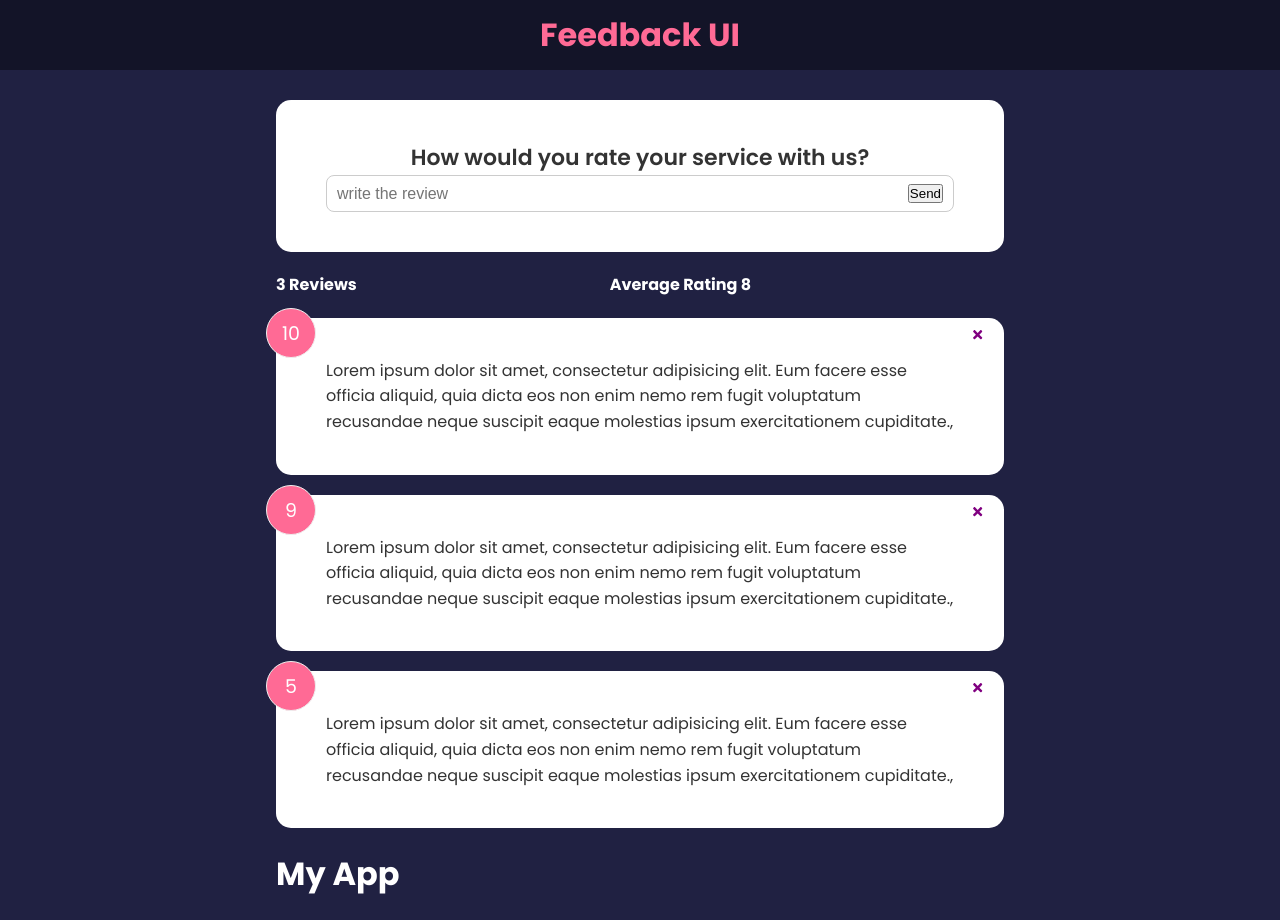
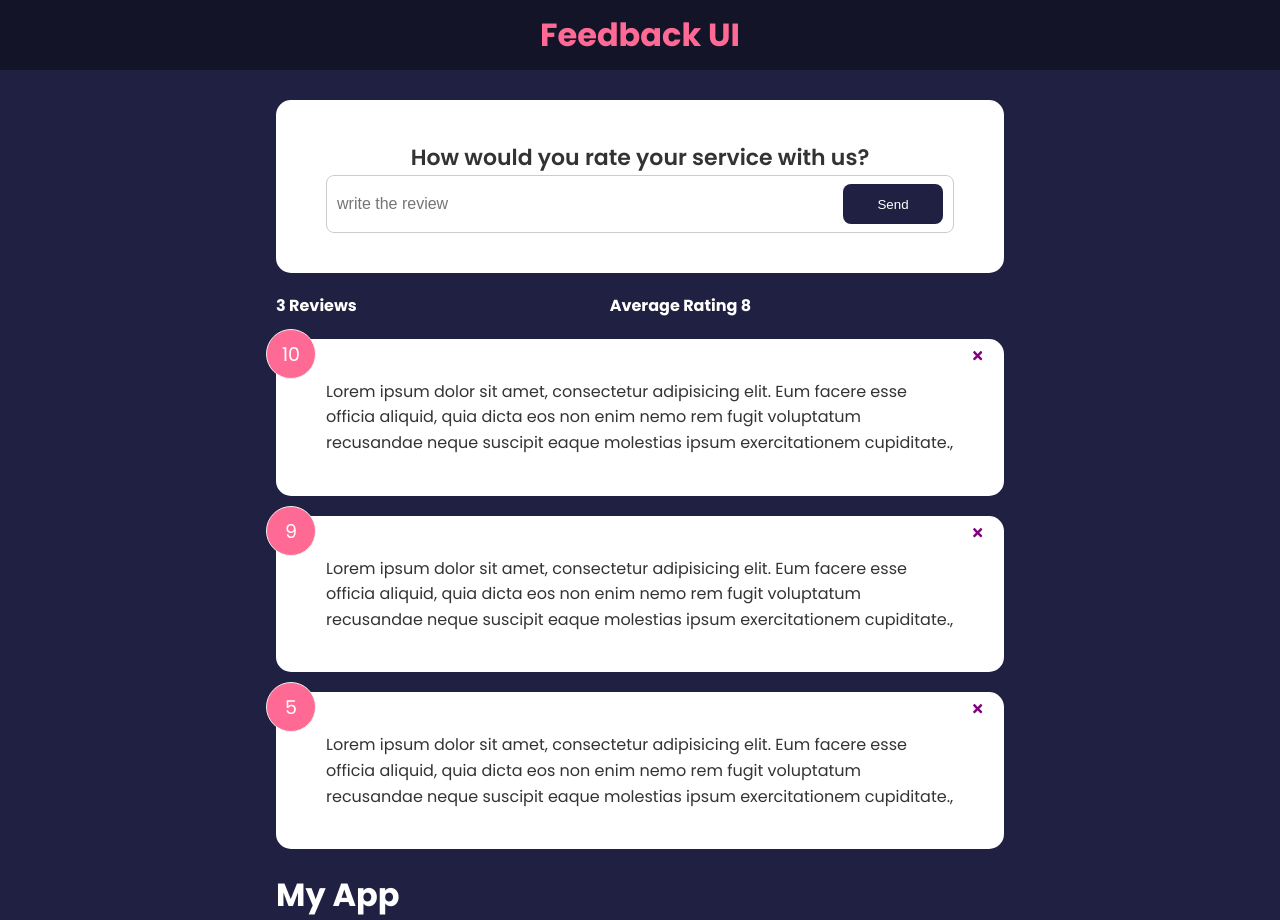
Before and after one commit to haamid10/feedback-UI, a React (Create React App) app: page / in a window 1280 px wide. Before the commit the page ends 899 px from the top, so only its background shows below. Built offline with nearby package versions, Linux system fonts and the light colour scheme.

Commit message:
added feedbackForm and Button wrap

```diff
--- a/src/components/Button.jsx
+++ b/src/components/Button.jsx
@@ -10,7 +10,7 @@ Button.defaultProps ={
   type : 'button',
   isDisabled: false
 }
-Button.PropTypes ={
+Button.PropType={
   children: PropTypes.node.isRequired,
   version: PropTypes.string,
   type: PropTypes.string,
--- a/src/components/FeedbackForm.jsx
+++ b/src/components/FeedbackForm.jsx
@@ -1,4 +1,5 @@
 import Card from "./shared/Card"
+import Button from "./Button"
 import {useState} from 'react'
 const FeedbackForm = () => {
   const [text, setText] = useState('')
@@ -8,7 +9,7 @@ const FeedbackForm = () => {
         <h2>How would you rate your service with us?</h2>
         <div className="input-group">
           <input type="text " placeholder="write the review" value={text} onChange={(e)=>setText(e.target.value)} />
-          <button type="submit " >Send</button>
+          <Button type="submit"  >Send</Button>
         </div>
       </form>
       </Card>
```
